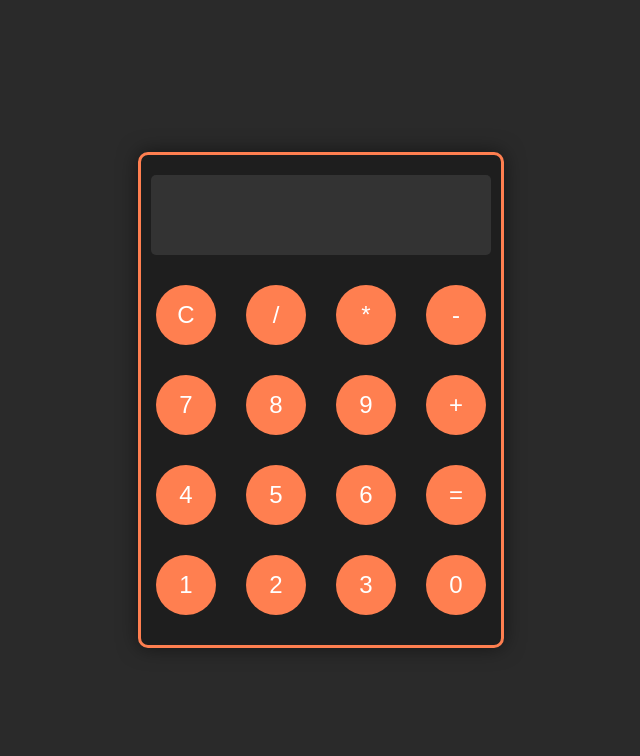
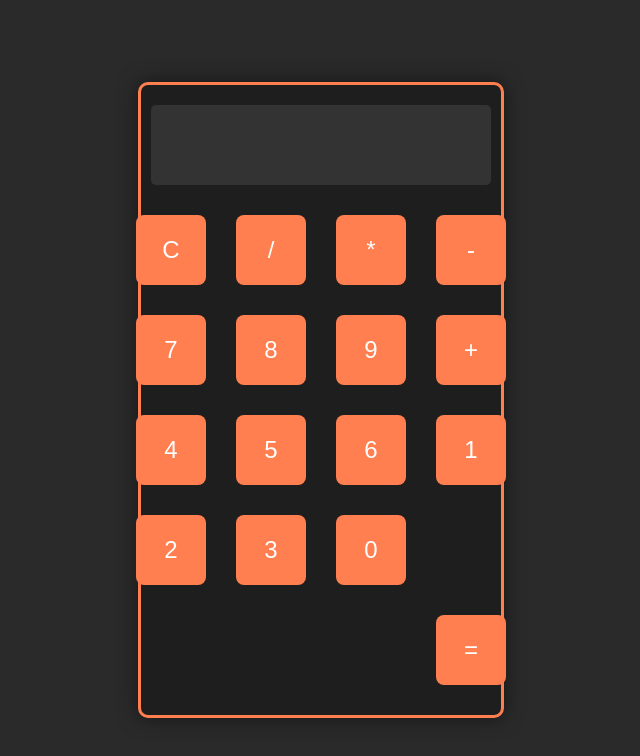
Before and after one commit to R7anW/calculator, a plain HTML site: page index.html in a window 1280 px wide. Shown: the whole page, without its empty margins (319-959 px from the left). Drawn offline with Linux system fonts and the light colour scheme.

Commit message:
Update index.html

```diff
--- a/index.html
+++ b/index.html
@@ -38,12 +38,12 @@
             color: #fff;
         }
         button {
-            width: 60px;
-            height: 60px;
+            width: 70px;
+            height: 70px;
             font-size: 24px;
             margin: 10px;
             border: none;
-            border-radius: 50%; /* Circular buttons */
+            border-radius: 8px; /* Smooth edges */
             background-color: #ff7f50; /* Coral color for buttons */
             color: white;
             cursor: pointer;
@@ -62,6 +62,10 @@
             gap: 10px;
             justify-items: center; /* Center buttons in grid cells */
         }
+        .equals {
+            grid-column: 4; /* Position in the last column */
+            grid-row: 5; /* Position in the last row */
+        }
     </style>
 </head>
 <body>
@@ -79,7 +83,7 @@
             <button onclick="appendToDisplay('4')">4</button>
             <button onclick="appendToDisplay('5')">5</button>
             <button onclick="appendToDisplay('6')">6</button>
-            <button onclick="calculateResult()">=</button>
+            <button class="equals" onclick="calculateResult()">=</button>
             <button onclick="appendToDisplay('1')">1</button>
             <button onclick="appendToDisplay('2')">2</button>
             <button onclick="appendToDisplay('3')">3</button>
```
